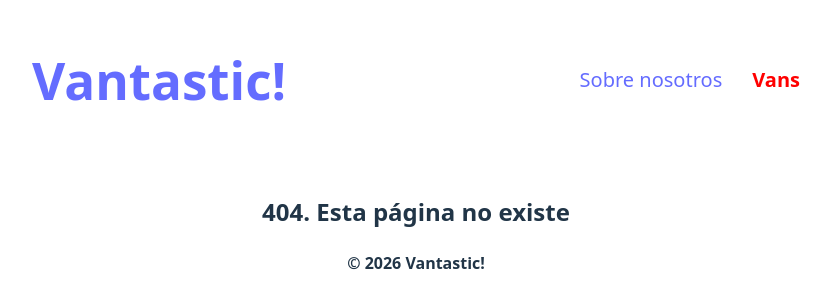
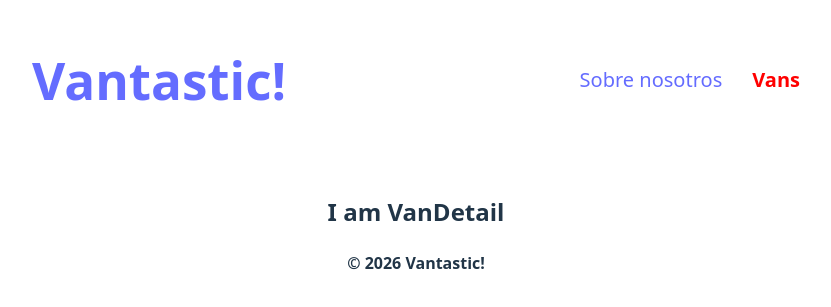
Before and after one commit to candytale55/vantastic, a React (Vite) app: page /vans/1 in a window 1280 px wide. Before the commit this address had no page. Shown: the part 259-566 px from the top of the page, without its empty margins (224-1055 px from the left). Built offline with nearby package versions, Linux system fonts and the light colour scheme; what miragejs would draw is missing.

Commit message:
feat(routes): update VanDetail route to use dynamic ID (params) and change display element

```diff
--- a/src/App.jsx
+++ b/src/App.jsx
@@ -7,6 +7,7 @@ import VanDetail from './pages/VanDetail.jsx'
 import NotFound from './pages/NotFound.jsx'
 import Layout from './components/Layout.jsx'
 
+
 export default function App() {
   return (
     <Routes>
@@ -15,7 +16,7 @@ export default function App() {
         <Route path="home" element={<Home />} />
         <Route path="about" element={<About />} />
         <Route path="vans" element={<Vans />} />
-        <Route path="vandetail" element={<VanDetail />} />
+        <Route path="vans/:id" element={<VanDetail />} />
         <Route path="/*" element={<NotFound />} />
       </Route>
     </Routes>
--- a/src/pages/VanDetail.jsx
+++ b/src/pages/VanDetail.jsx
@@ -2,6 +2,6 @@ import React from 'react'
 
 export default function VanDetail() {
   return (
-    <div>I am VanDetail</div>
+    <h2>I am VanDetail</h2>
   )
 }
```
